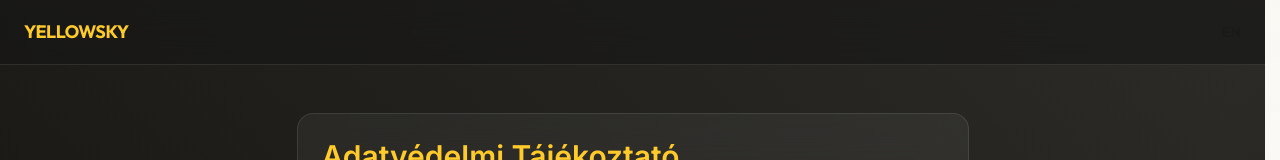
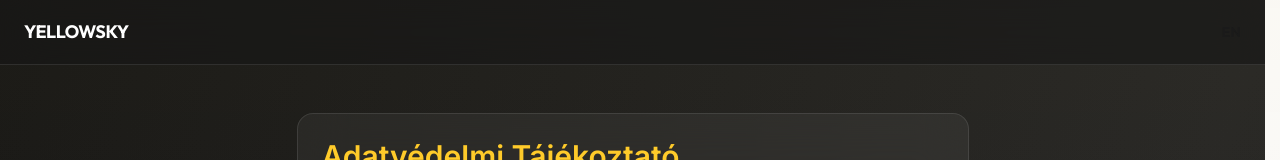
Before and after one commit to denandras/yellowsky, a Next.js app: page /privacy in a window 1280 px wide. Shown: the top 160 px of the page. Built offline with nearby package versions, Linux system fonts and the light colour scheme; no server answers.

Commit message:
style: white header on legal pages

```diff
--- a/components/privacy-page-client.tsx
+++ b/components/privacy-page-client.tsx
@@ -253,7 +253,7 @@ export default function PrivacyPageClient({ initialLanguage }: PrivacyPageClient
       {/* Header */}
       <header className="sticky top-0 z-50 border-b border-white/10 bg-neutral-900/60 backdrop-blur-xl">
         <div className="flex h-16 w-full items-center justify-between px-6">
-          <Link href="/" className="font-display text-lg font-bold tracking-tight uppercase text-primary hover:text-yellow-300 transition-colors">
+          <Link href="/" className="font-display text-lg font-bold tracking-tight uppercase text-white hover:text-white/80 transition-colors">
             YELLOWSKY
           </Link>
           <LanguageSwitcher initialLanguage={initialLanguage} />
--- a/components/terms-page-client.tsx
+++ b/components/terms-page-client.tsx
@@ -235,7 +235,7 @@ export default function TermsPageClient({ initialLanguage }: TermsPageClientProp
       {/* Header */}
       <header className="sticky top-0 z-50 border-b border-white/10 bg-neutral-900/60 backdrop-blur-xl">
         <div className="flex h-16 w-full items-center justify-between px-6">
-          <Link href="/" className="font-display text-lg font-bold tracking-tight uppercase text-primary hover:text-yellow-300 transition-colors">
+          <Link href="/" className="font-display text-lg font-bold tracking-tight uppercase text-white hover:text-white/80 transition-colors">
             YELLOWSKY
           </Link>
           <LanguageSwitcher initialLanguage={initialLanguage} />
```
